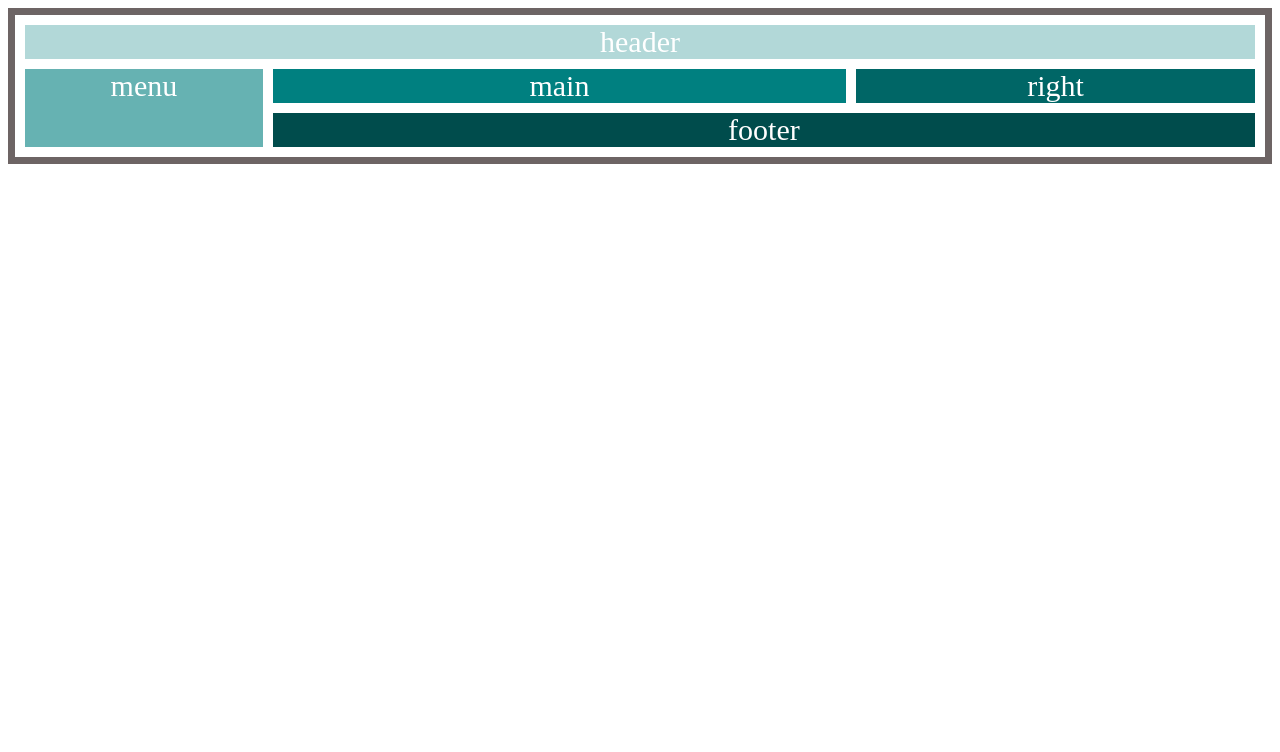
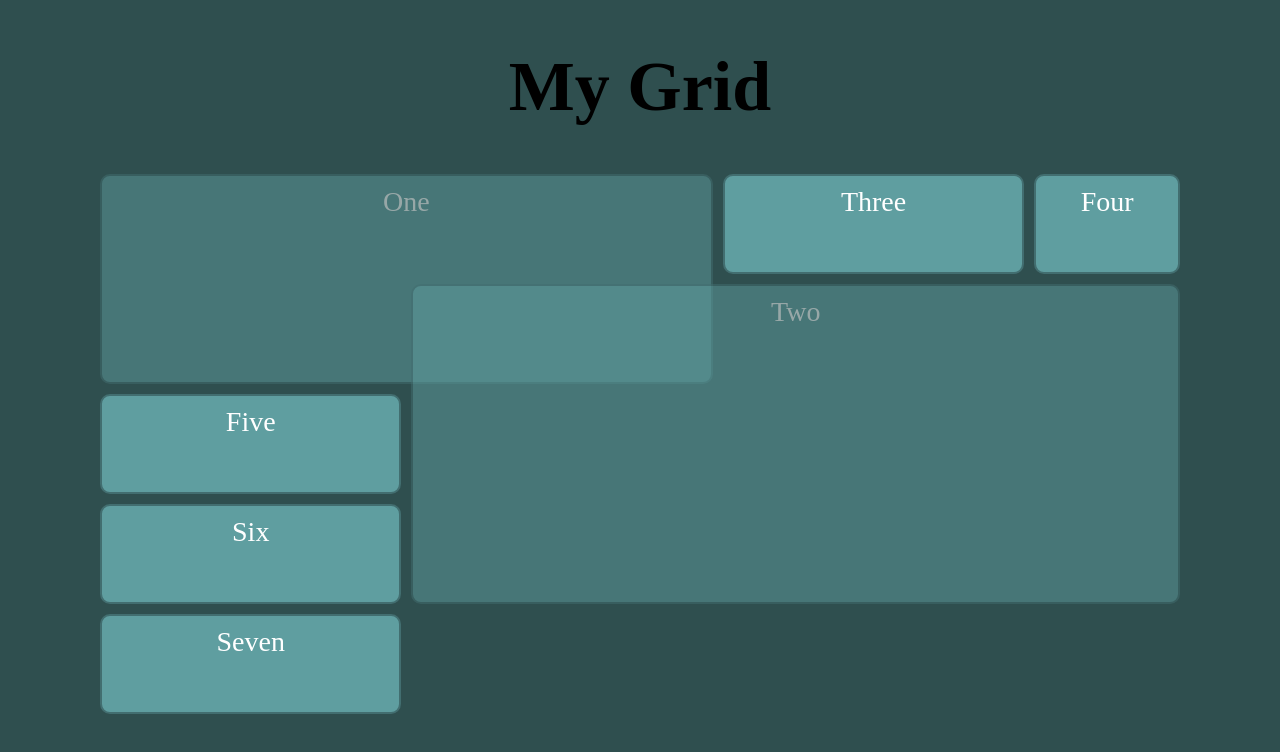
Before and after one commit to romachicu/Portofoliu.io, a website built with Vite: page projects/grid/grid.html in a window 1280 px wide. Built offline with nearby package versions, Linux system fonts and the light colour scheme.

Commit message:
add ex 1 grid

```diff
--- a/projects/grid/grid.html
+++ b/projects/grid/grid.html
@@ -1,18 +1,25 @@
 <!DOCTYPE html>
 <html lang="en">
+
 <head>
     <meta charset="UTF-8">
+    <meta http-equiv="X-UA-Compatible" content="IE=edge">
     <meta name="viewport" content="width=device-width, initial-scale=1.0">
     <link rel="stylesheet" href="styles/grid.css">
     <title>Grid</title>
 </head>
+
 <body>
-    <div class="parent">
-        <div class="child one">header</div>
-        <div class="child two">menu</div>
-        <div class="child three">main</div>
-        <div class="child four">right</div>
-        <div class="child five">footer</div>
+    <h1>My Grid</h1>
+    <div class="grid">
+        <div id="one">One</div>
+        <div id="two">Two</div>
+        <div id="three">Three</div>
+        <div id="four">Four</div>
+        <div id="five">Five</div>
+        <div id="six">Six</div>
+        <div id="seven">Seven</div>
     </div>
 </body>
+
 </html>
--- a/projects/grid/styles/grid.css
+++ b/projects/grid/styles/grid.css
@@ -1,41 +1,51 @@
-.parent {
-    display: grid;
-    border: 7px solid #6d6464;
-    padding: 10px;
-    gap: 10px;
-    grid-template-areas:
-        'header header header header header header'
-        'menu main main main right right'
-        'menu footer footer footer footer footer';
+body {
+    font-size: 35px;
+    background-color: darkslategrey;
+    text-align: center;
 }
 
-.child {
-    text-align: center;
-    color: #fff;
-    font-size: 30px;
+.grid {
+    display: grid;
+    width: 1080px;
+    margin: auto;
+    justify-content: center;
+    grid-template-columns: repeat(7, 1fr);
+    grid-auto-rows: 100px;
+    gap: 10px;
 }
 
-.one {
-    background-color: #b2d8d8;
-    grid-area: header;
+.grid div {
+    background-color: cadetblue;
+    padding: 10px 20px;
+    border: 2px solid #426e70;
+    color: white;
+    font-size: 28px;
+    border-radius: 10px;
+    text-align: center;
 }
 
-.two {
-    background-color: #66b2b2;
-    grid-area: menu;
+#one {
+    opacity: 0.5;
+    grid-area: 1 / 1 / 3 / 5;
 }
 
-.three {
-    background-color: #008080;
-    grid-area: main;
+#two {
+    opacity: 0.5;
+    grid-area: 2 / 3 / 5 / 8;
 }
 
-.four {
-    background-color: #006666;
-    grid-area: right;
+#three {
+    grid-area: 1 / 5 / 1 / 7;
 }
 
-.five {
-    background-color: #004c4c;
-    grid-area: footer;
+#five {
+    grid-area: 3 / 1 / 4 / 3;
 }
+
+#six {
+    grid-area: 4 / 1 / 5 / 3;
+}
+
+#seven {
+    grid-area: 5 / 1 / 6 / 3;
+}
```
